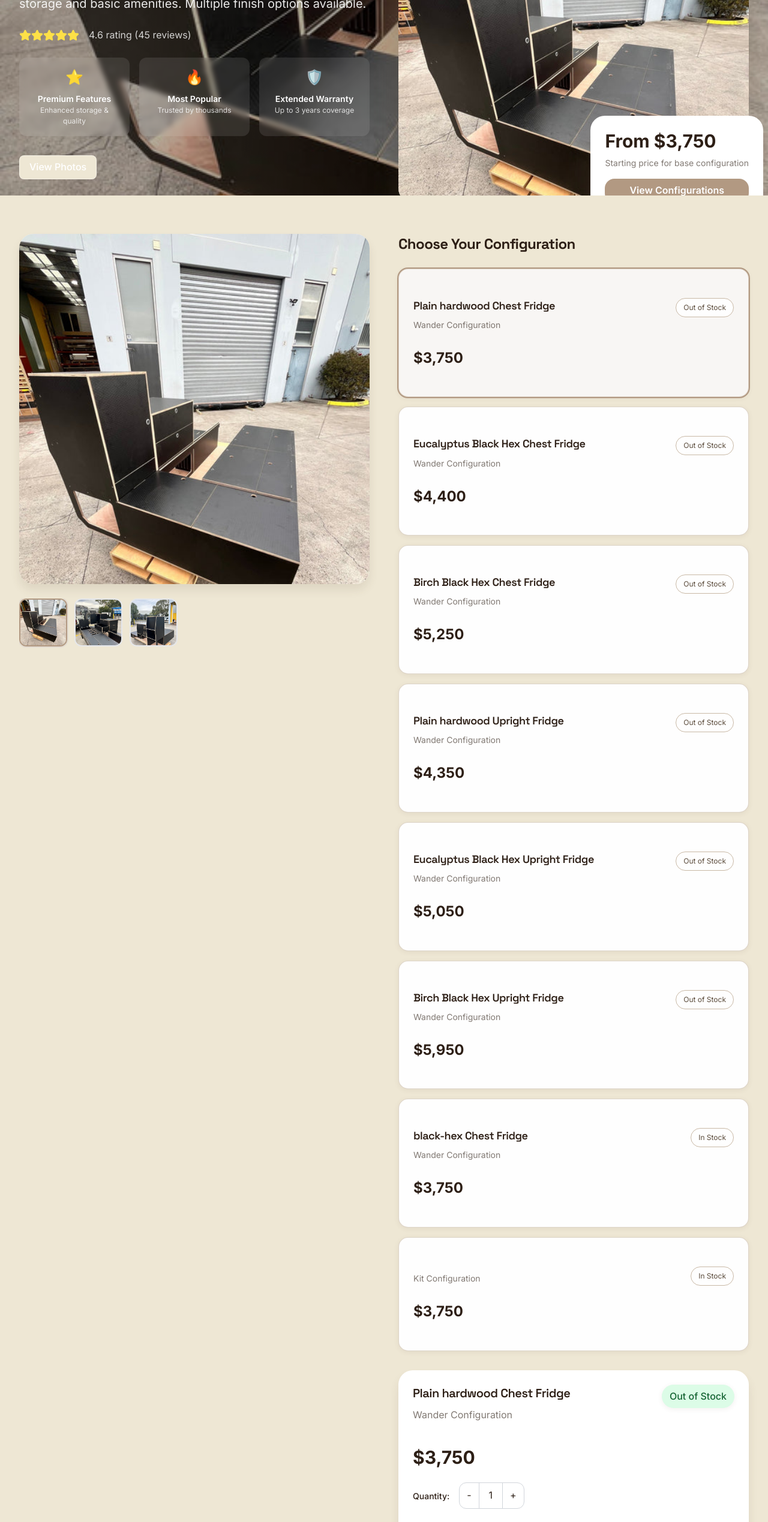
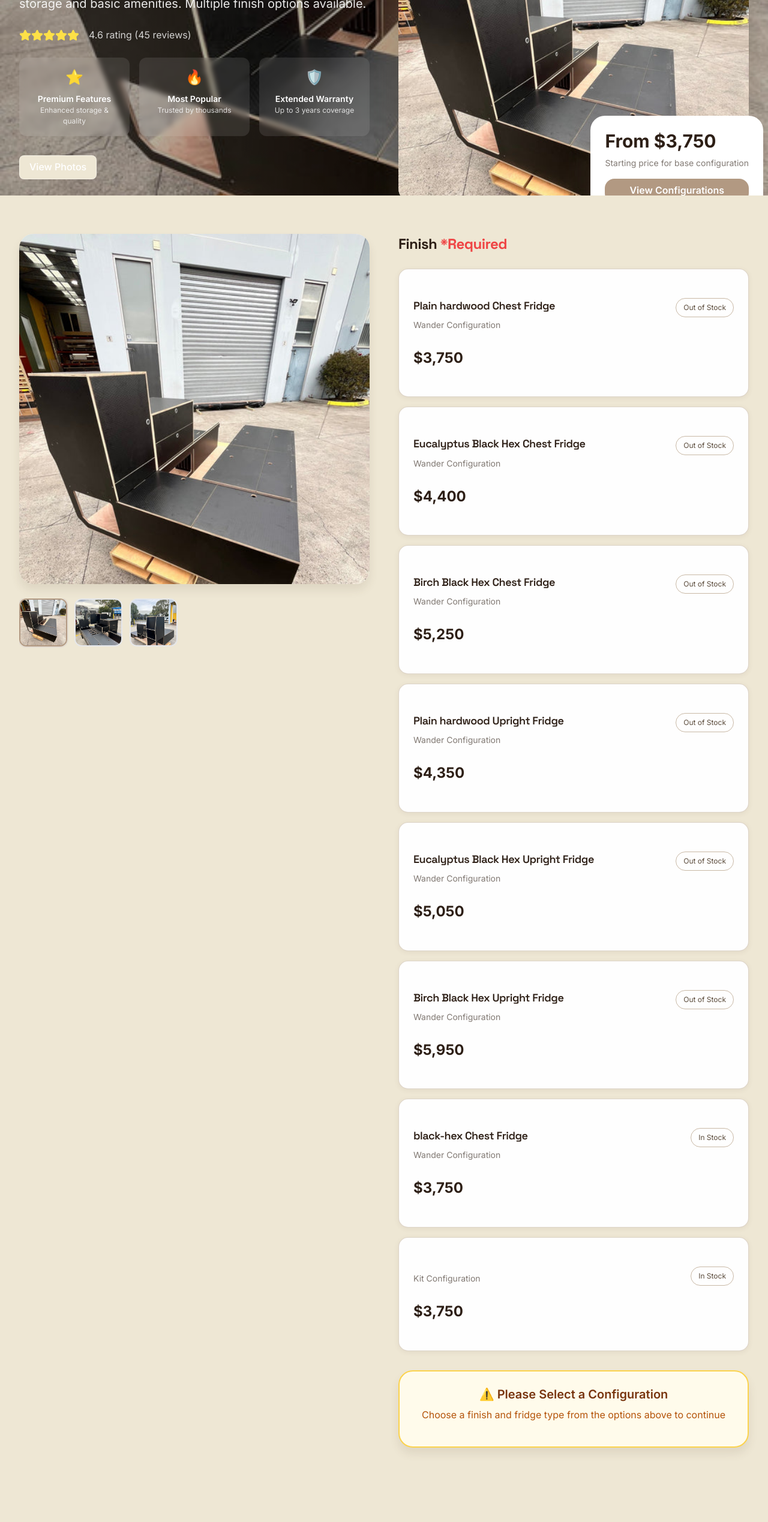
Before and after one commit to jxmstudio/unwind-designs, a Next.js app: page /product/wander-kit in a window 1280 px wide. Shown: the part 234-2772 px from the top of the page at 60% size. Built offline with nearby package versions, Linux system fonts and the light colour scheme.

Commit message:
Fix: Require finish selection before add to cart for all flat pack products

```diff
--- a/src/components/products/EnhancedKitPage.tsx
+++ b/src/components/products/EnhancedKitPage.tsx
@@ -55,11 +55,6 @@ export function EnhancedKitPage({
   const { addItem } = useCart();
   const products = getTroopyPackBySlug(kitSlug);
   const galleryRef = useRef<HTMLDivElement | null>(null);
-
-  // Set default selected variant to the first product
-  if (!selectedVariant && products.length > 0) {
-    setSelectedVariant(products[0]);
-  }
 
   const handleVariantSelect = (product: FlatPackProduct | ComponentProduct) => {
     setSelectedVariant(product);
@@ -289,7 +284,9 @@ export function EnhancedKitPage({
           <div className="space-y-8">
             {/* Configuration Options */}
             <div>
-              <h2 className="text-2xl font-bold text-textPrimary mb-6">Choose Your Configuration</h2>
+              <h2 className="text-2xl font-bold text-textPrimary mb-6">
+                Finish <span className="text-error-500">*Required</span>
+              </h2>
               <div className="space-y-4">
                 {products.map((product) => (
                   <Card
@@ -332,6 +329,19 @@ export function EnhancedKitPage({
             </div>
 
             {/* Selected Variant Details */}
+            {!selectedVariant && (
+              <div className="bg-amber-50 border-2 border-amber-300 rounded-2xl shadow-lg p-6">
+                <div className="text-center">
+                  <div className="text-xl font-semibold text-amber-900 mb-2">
+                    ⚠️ Please Select a Configuration
+                  </div>
+                  <p className="text-amber-700">
+                    Choose a finish and fridge type from the options above to continue
+                  </p>
+                </div>
+              </div>
+            )}
+
             {selectedVariant && (
               <div className="bg-white rounded-2xl shadow-lg p-6">
                 <div className="flex justify-between items-start mb-6">
--- a/src/components/products/TroopyPackDetail.tsx
+++ b/src/components/products/TroopyPackDetail.tsx
@@ -28,11 +28,6 @@ export function TroopyPackDetail({
   const [selectedVariant, setSelectedVariant] = useState<FlatPackProduct | ComponentProduct | null>(null);
   const { addItem } = useCart();
   const products = getTroopyPackBySlug(kitSlug);
-
-  // Set default selected variant to the first product
-  if (!selectedVariant && products.length > 0) {
-    setSelectedVariant(products[0]);
-  }
 
   const handleVariantSelect = (product: FlatPackProduct | ComponentProduct) => {
     setSelectedVariant(product);
@@ -99,7 +94,9 @@ export function TroopyPackDetail({
 
           {/* Variant Selection */}
           <div>
-            <h3 className="text-lg font-semibold text-textPrimary mb-4">Choose Configuration:</h3>
+            <h3 className="text-lg font-semibold text-textPrimary mb-4">
+              Finish <span className="text-error-500">*Required</span>
+            </h3>
             <div className="grid grid-cols-1 sm:grid-cols-2 gap-4">
               {products.map((product) => (
                 <Card
@@ -133,6 +130,19 @@ export function TroopyPackDetail({
           </div>
 
           {/* Price and CTA */}
+          {!selectedVariant && (
+            <div className="bg-amber-50 border-2 border-amber-300 rounded-xl p-6">
+              <div className="text-center">
+                <div className="text-lg font-semibold text-amber-900 mb-2">
+                  ⚠️ Please Select a Configuration
+                </div>
+                <p className="text-amber-700 text-body-small">
+                  Choose a finish and fridge type from the options above to continue
+                </p>
+              </div>
+            </div>
+          )}
+
           {selectedVariant && (
             <div className="bg-cream-100 rounded-xl p-6">
               <div className="flex items-baseline justify-between mb-4">
@@ -157,7 +167,7 @@ export function TroopyPackDetail({
                   </div>
                 ) : (
                   <Button
-                    className="w-full bg-accent-500 hover:bg-accent-600 text-white font-semibold py-3 rounded-xl"
+                    className="w-full bg-accent-500 hover:bg-accent-600 text-white font-semibold py-3 rounded-xl disabled:opacity-50 disabled:cursor-not-allowed"
                     disabled={!selectedVariant.inStock}
                     onClick={handleAddToCart}
                   >
@@ -166,7 +176,7 @@ export function TroopyPackDetail({
                 )}
                 <Button
                   variant="outline"
-                  className="w-full border-2 border-accent-500 text-accent-600 hover:bg-accent-500 hover:text-white font-semibold py-3 rounded-xl"
+                  className="w-full border-2 border-accent-500 text-accent-600 hover:bg-accent-500 hover:text-white font-semibold py-3 rounded-xl disabled:opacity-50 disabled:cursor-not-allowed"
                   disabled={selectedVariant.comingSoon}
                 >
                   {selectedVariant.comingSoon ? 'Coming Soon' : 'Configure & Buy'}
```
